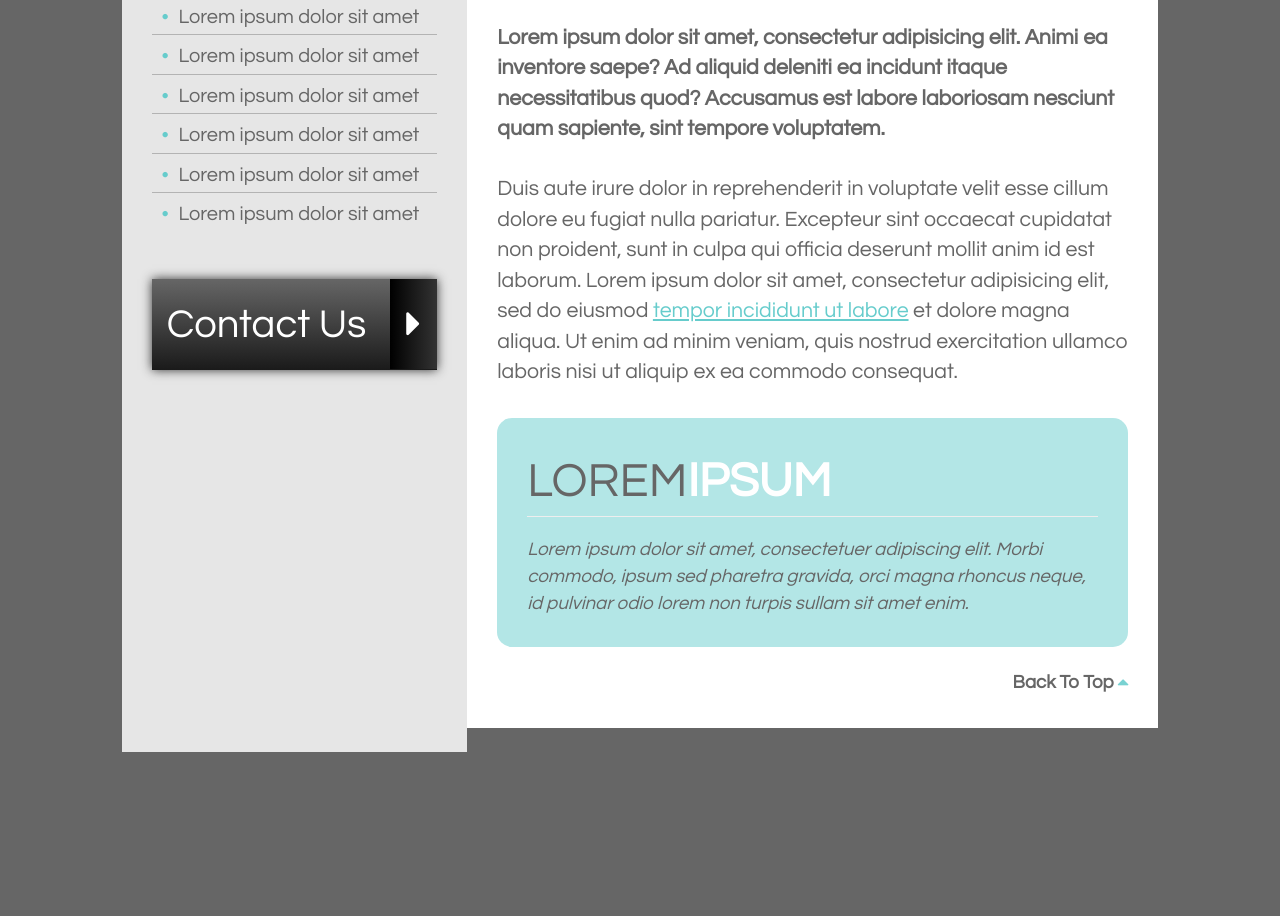
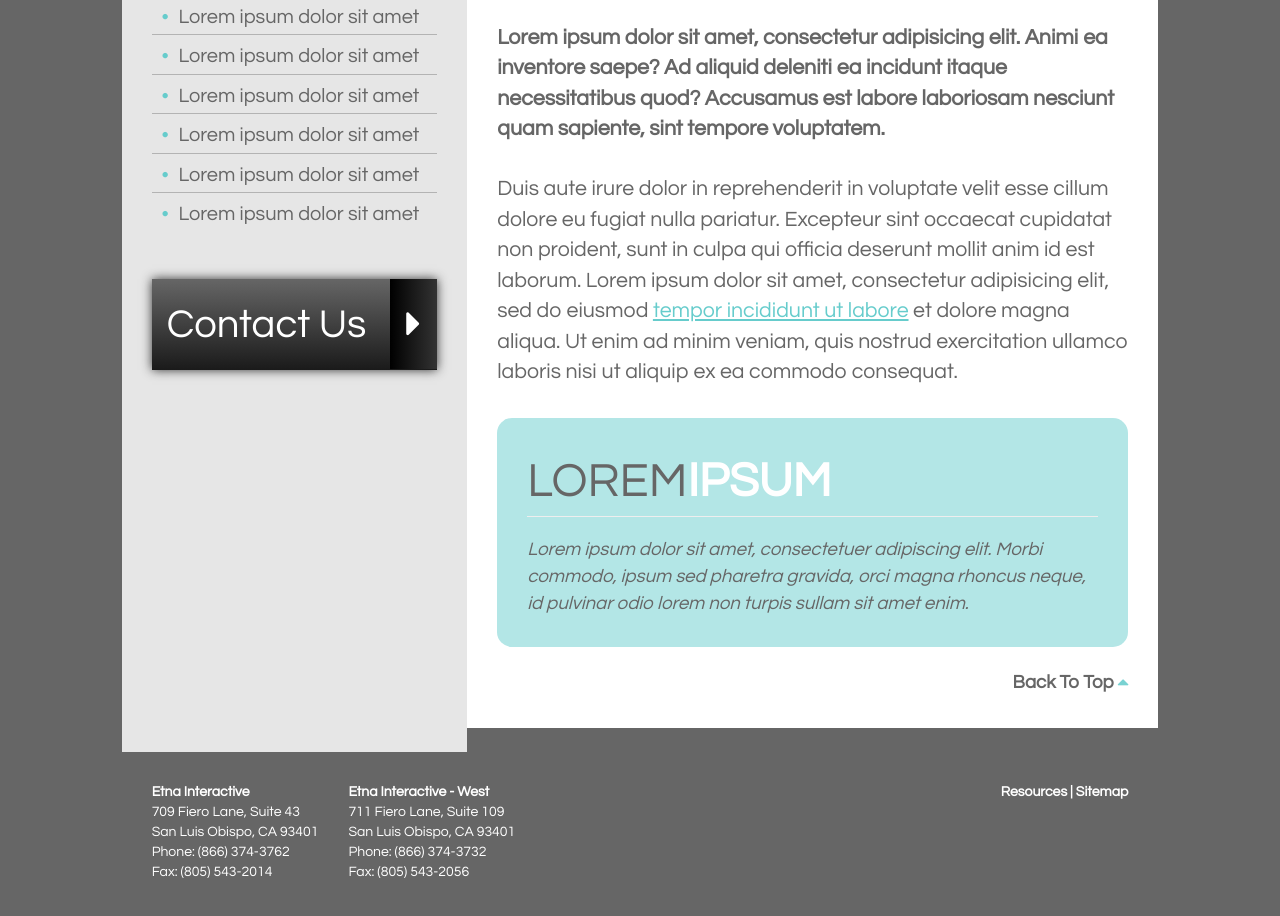
Before and after one commit to zenkitties/etna-sample-project, a plain HTML site: page index.html in a window 1280 px wide. Shown: the part 563-1479 px from the top of the page. Before the commit the page ends 1365 px from the top, so only its background shows below. Drawn offline with Linux system fonts and the light colour scheme.

Commit message:
added the footer and the hovering interactivity into the scss document

```diff
--- a/index.html
+++ b/index.html
@@ -15,9 +15,9 @@
 </head>
 <body>
 
-    <!-- the header stuffs beginning -->
+
     <div class="container-fluid skill-container">
-
+        <!-- the header stuffs beginning -->
         <div class="row col-md-offset-1 col-md-10">
             <nav class="skill-assess-menu">
                 <ul>
@@ -31,8 +31,7 @@
             <header></header>
         </div><!-- end of row div -->
 
-    <!--main content containers and information -->
-
+        <!--main content containers and information -->
         <div class="row col-md-offset-1 col-md-10 etna-main-content">
             <aside id="etna-side-bar" class="blue-list col-md-4">
                 <h1>Office Location</h1>
@@ -64,6 +63,28 @@
                 <p class="pull-right"><a class="back-to-top" href=""><strong>Back To Top</strong> <i class="fa fa-caret-up"></i></a></p> <!-- scroll back to top link -->
             </div><!-- right side content closing div -->
         </div><!-- main content div which holds aside bar and regular content-->
+        <!-- foot beginning code -->
+        <div class="row col-md-offset-1 col-md-10">
+            <div class="col-md-9 etna-footer">
+                <ul>
+                    <li><strong>Etna Interactive</strong></li>
+                    <li>709 Fiero Lane, Suite 43</li>
+                    <li>San Luis Obispo, CA 93401</li>
+                    <li>Phone: (866) 374-3762</li>
+                    <li>Fax: (805) 543-2014</li>
+                </ul>
+                <ul>
+                    <li><strong>Etna Interactive - West</strong></li>
+                    <li>711 Fiero Lane, Suite 109</li>
+                    <li>San Luis Obispo, CA 93401</li>
+                    <li>Phone: (866) 374-3732</li>
+                    <li>Fax: (805) 543-2056</li>
+                </ul>
+            </div><!-- location footer ending div -->
+            <div class="col-md-3 etna-footer">
+                <span class="pull-right"><strong><a href="#">Resources</a> | <a href="#">Sitemap</a></strong></span>
+            </div><!-- resources and sitemap ending div -->
+        </div><!-- footer closing div -->
 
 
 
--- a/scss/_aside.scss
+++ b/scss/_aside.scss
@@ -1,6 +1,6 @@
 #etna-side-bar {
   background-color: $light-default-grey;
-  padding: 35px 30px 30px 30px;
+  padding: 35px $padding $padding $padding;
   min-height: 854px;
   font-size: $smaller-font-size;
 }
--- a/scss/_content.scss
+++ b/scss/_content.scss
@@ -13,7 +13,6 @@
   a {
     text-decoration: underline;
     color: $link-blue;
-    transition: color 200ms ease-in-out
   }
 
   a:hover {
@@ -38,7 +37,7 @@
 /*blue box well styling */
 .blue-box-well {
   margin-top: 30px;
-  padding: 30px;
+  padding: $padding;
   background-color: lighten($main-color, 20%);
   border-radius: 15px;
   min-height: 150px;
--- a/scss/_footer.scss
+++ b/scss/_footer.scss
@@ -0,0 +1,15 @@
+/* this is where all the footer styles will be going */
+.etna-footer {
+  padding: $padding;
+  color: $lightest-default;
+
+
+  ul {
+    padding-left: 0;
+    padding-right: $padding;
+    color: $lightest-default;
+    float: left;
+    list-style-type: none;
+    margin: 0;
+  }
+}
--- a/scss/_layout.scss
+++ b/scss/_layout.scss
@@ -3,6 +3,16 @@ body {
   font-family: $default-font;
   background-color: $default-grey;
   color: $default-grey;
+}
+
+a {
+  color: $link-color;
+  transition: color 200ms ease-in-out;
+}
+
+a:hover {
+  text-decoration: none;
+  color: $link-blue;
 }
 
 .skill-container {
--- a/scss/_variables.scss
+++ b/scss/_variables.scss
@@ -11,9 +11,12 @@ $link-color: #fff;
 $default-font: "Century Gothic", "Open Sans", Arial, Helvetica;
 $menu-font-size: 23pt;
 
-
+/*font sizes */
 $header-font: 30pt;
 $well-font: 36pt;
 $bigger-font-size: 18pt;
 $default-font-size: 16pt;
 $smaller-font-size: 15pt;
+
+/* padding variables */
+$padding: 30px;
```
Also changed, not shown: scss/styles.css, 1 other file.
